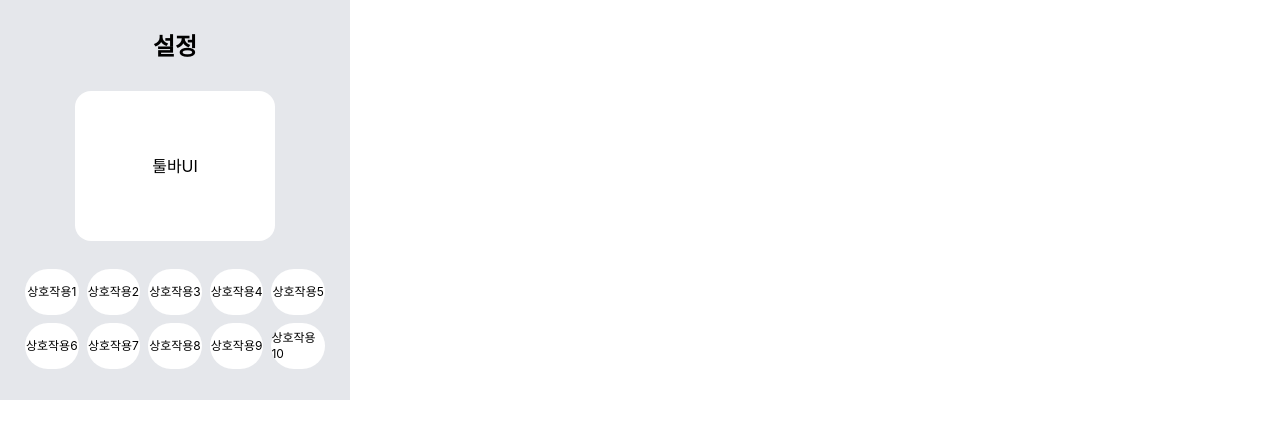
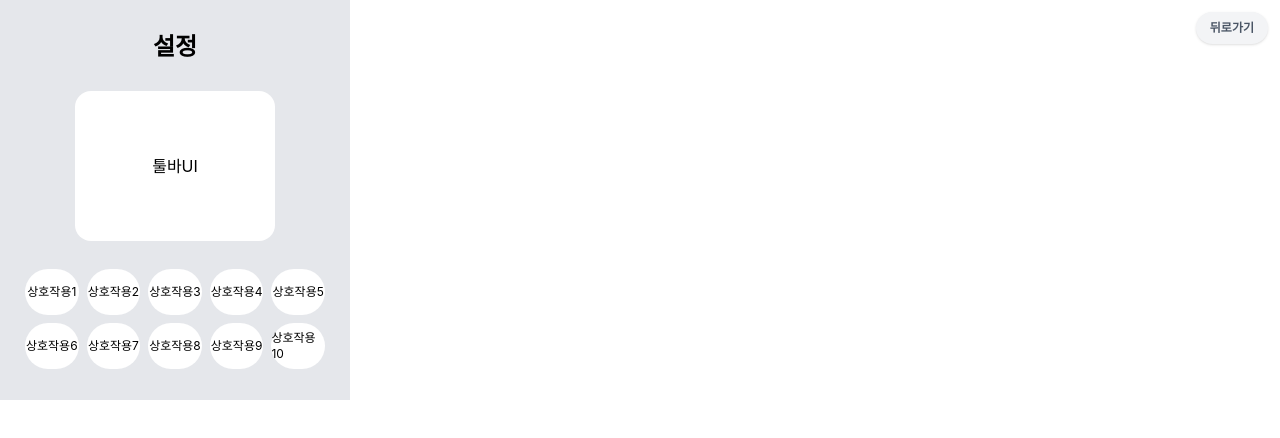
Before and after one commit to wodus1201/donuTool, a React (Vite) app: page /#/setting in a window 1280 px wide. Shown: the top 438 px of the page. Built offline with nearby package versions, Linux system fonts and the light colour scheme.

Commit message:
feat: 옵션 페이지 내 뒤로가기 버튼 추가 #2

```diff
--- /dev/null
+++ b/src/popUpPage/components/GoBackButton.tsx
@@ -0,0 +1,17 @@
+import { useNavigate } from "react-router-dom";
+
+export default function GoBackButton() {
+  const navigate = useNavigate();
+
+  const goBackToMainPage = () => {
+    navigate("/");
+  };
+
+  return (
+    <button
+      onClick={goBackToMainPage}
+      className="font-semibold absolute top-3 text-xs right-3 px-3.5 py-2 flex cursor-pointer items-center justify-center rounded-full text-gray-600 bg-gray-100 p-1 shadow transition duration-300 hover:shadow-md">
+      뒤로가기
+    </button>
+  );
+}
--- a/src/popUpPage/pages/SettingPage.tsx
+++ b/src/popUpPage/pages/SettingPage.tsx
@@ -1,6 +1,9 @@
+import GoBackButton from "@/popUpPage/components/GoBackButton";
+
 export default function SettingPage() {
   return (
     <>
+      <GoBackButton />
       <div className="text-2xl font-bold mb-7">설정</div>
       <div className="rounded-2xl w-[200px] h-[150px] mb-7 flex justify-center items-center bg-white">툴바UI</div>
       <div className="w-[300px] h-[100px] flex justify-center items-center">
```
